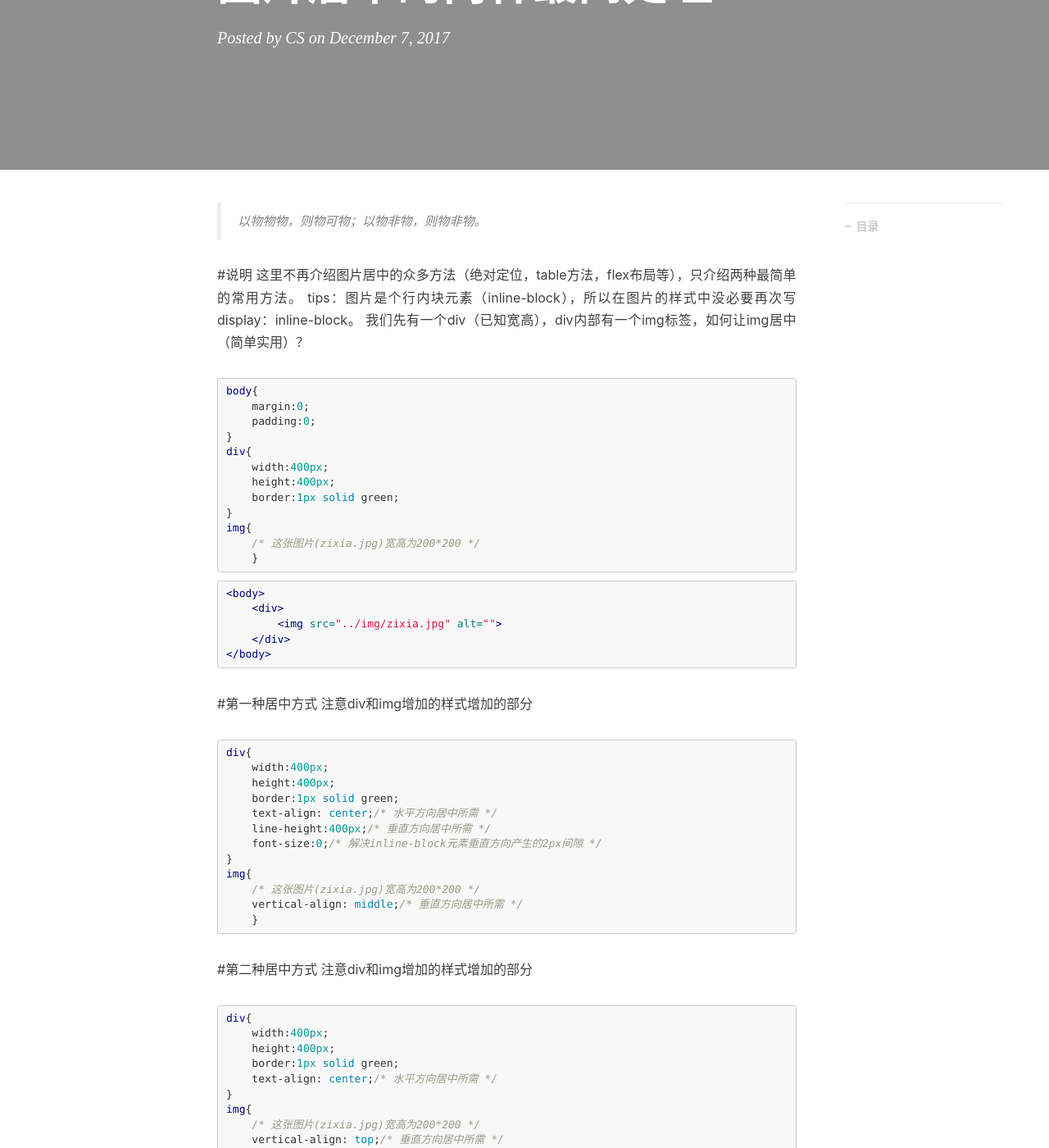
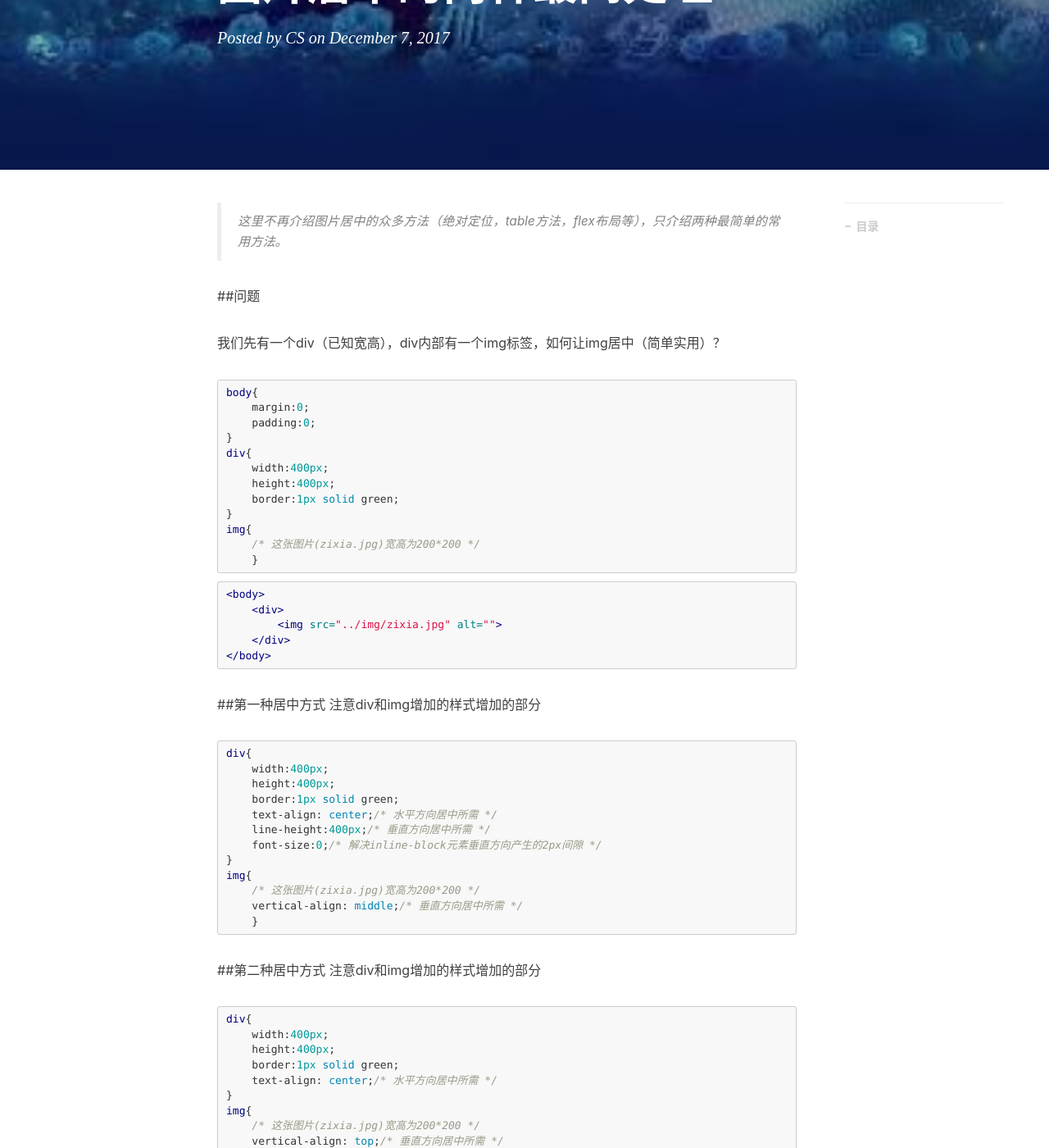
Before and after one commit to chensi870672487/chensi870672487.github.io, a Jekyll site: the page built from _posts/2017-12-02-myfirst-technology-blog.md, in a window 1280 px wide and 1400 px high, scrolled down 250 px. Shown: the whole window at 82% size. Built offline with Jekyll 4.4.1, drawn with Linux system fonts in a browser that asks for light colours; nearby versions of some CDN libraries; comment, search, counter and statistics services are not loaded.

Commit message:
first blog

````diff
--- a/_posts/2017-12-02-myfirst-technology-blog.md
+++ b/_posts/2017-12-02-myfirst-technology-blog.md
@@ -14,12 +14,13 @@
     - 居中
 ---
 
-> 以物物物，则物可物；以物非物，则物非物。
+> 这里不再介绍图片居中的众多方法（绝对定位，table方法，flex布局等），只介绍两种最简单的常用方法。
 
-#说明
-这里不再介绍图片居中的众多方法（绝对定位，table方法，flex布局等），只介绍两种最简单的常用方法。
-tips：图片是个行内块元素（inline-block），所以在图片的样式中没必要再次写display：inline-block。
+##问题
+
 我们先有一个div（已知宽高），div内部有一个img标签，如何让img居中（简单实用）？
+
+
 ```css
 body{
     margin:0;
@@ -41,7 +42,7 @@
     </div>
 </body>
 ```
-#第一种居中方式
+##第一种居中方式
 注意div和img增加的样式增加的部分
 
 ```css
@@ -58,7 +59,7 @@
     vertical-align: middle;/* 垂直方向居中所需 */
     }
 ```
-#第二种居中方式
+##第二种居中方式
 注意div和img增加的样式增加的部分
 
 ```css
````
Also changed, not shown: img/posts/crash.jpg (deleted), img/posts/event_finger.jpg (deleted), img/posts/love.jpg (deleted), img/posts/sea.jpg (deleted), img/posts/yu.jpg (renamed from img/yu.jpg).
